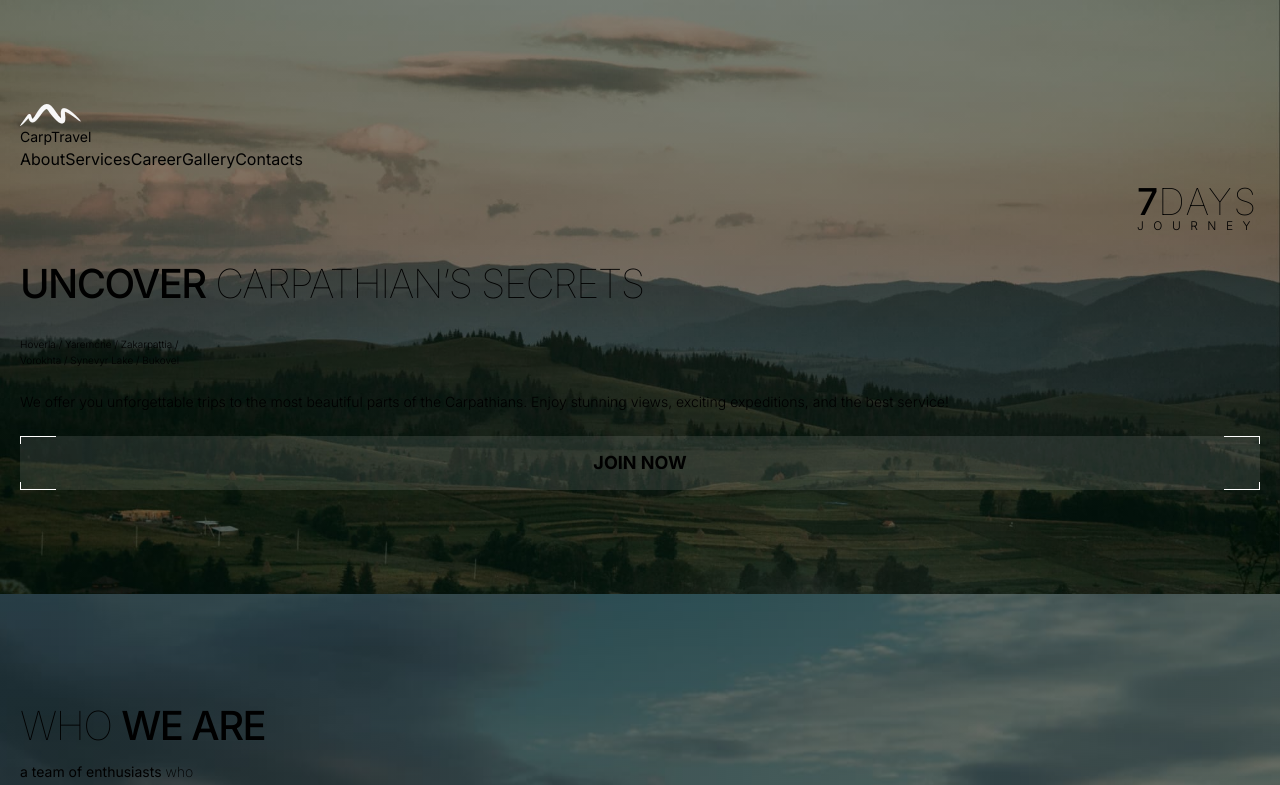
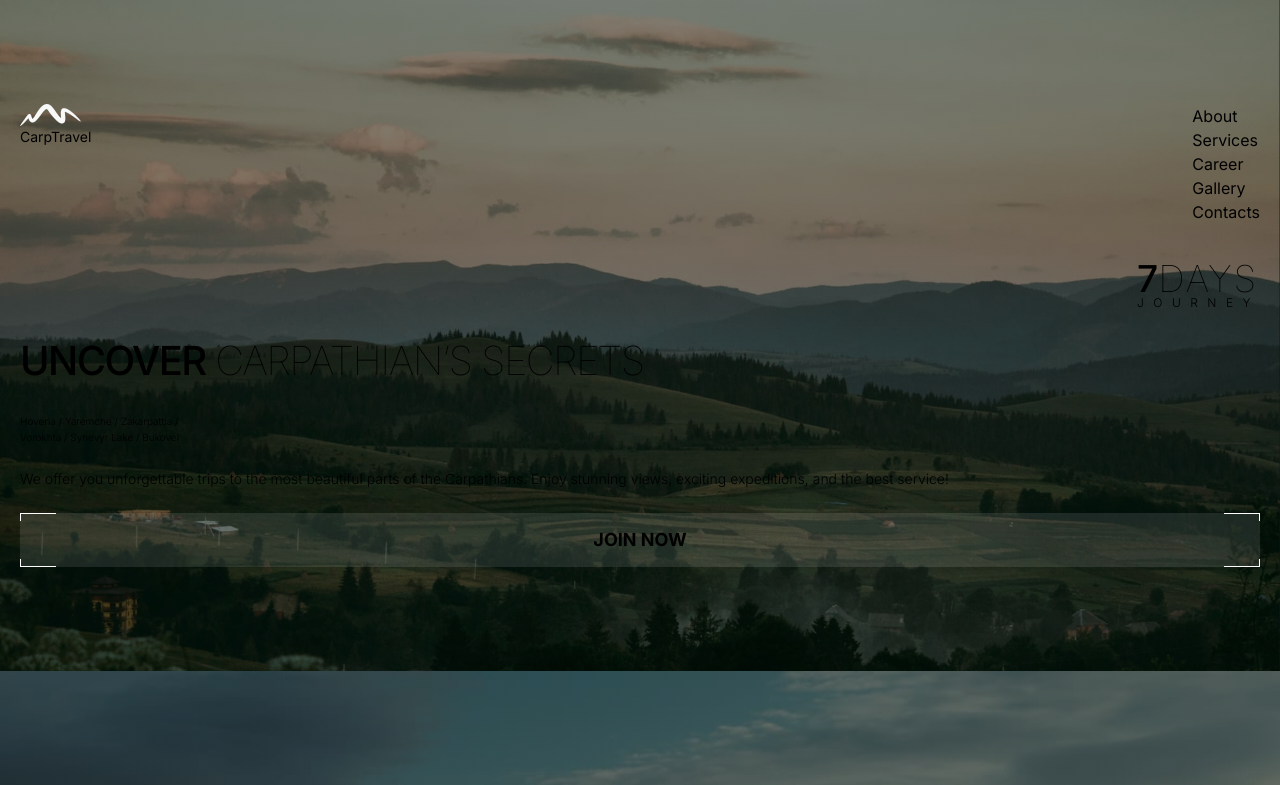
Before and after one commit to LiudmylaKozytska/carpTravel, a Next.js app: page / in a window 1280 px wide. Shown: the top 785 px of the page. Built offline with nearby package versions, Linux system fonts and the light colour scheme; a web font is replaced by a local one.

Commit message:
add mobile menu

```diff
--- a/src/app/(routes)/hero/Hero.tsx
+++ b/src/app/(routes)/hero/Hero.tsx
@@ -1,12 +1,12 @@
-import Navigation from "@/components/Header";
 import BackgroundImage from "@/components/BackgroundImage";
 import data from "../../../../public/content/hero.json";
+import Header from "@/components/Header";
 
 export default function Hero() {
   return (
     <BackgroundImage image="/images/hero.jpg">
       <div className="container pt-[36px] pb-[56px] px-[20px] md:py-[64px] lg:py-[104px] relative">
-        <Navigation/>
+        <Header />
         <div className="mb-[24px] mt-[36px] flex flex-col items-end ">
           <div>
             <p className="font-medium text-[37px] uppercase leading-none">
--- a/src/components/BackgroundImage.tsx
+++ b/src/components/BackgroundImage.tsx
@@ -12,7 +12,7 @@ export default function BackgroundImage(props: BgImage) {
         backgroundImage: `linear-gradient(rgba(2, 15, 8, 0.5), rgba(2, 15, 8, 0.5)), url(${props.image})`,
         backgroundSize: "cover",
         backgroundPositionY: "top",
-        backgroundPositionX: "10%",
+        backgroundPositionX: "center",
 
         backgroundRepeat: "no-repeat",
       }}
--- a/src/components/Header.tsx
+++ b/src/components/Header.tsx
@@ -1,26 +1,25 @@
+"use client";
+
 import Image from "next/image";
 import content from "../../public/content/navigation.json";
 import logo from "../../public/images/logo.png";
 import { Karantina } from "next/font/google";
+import Navigation from "./navigation";
 
 const karantina = Karantina({
-  subsets: ['latin'],
-  weight: ['400'],
-  style: ['normal'],
-})
+  subsets: ["latin"],
+  weight: ["400"],
+  style: ["normal"],
+});
 
-export default function Navigation() {
+export default function Header() {
   return (
-    <div>
+    <div className="flex justify-between">
       <div>
-              <Image src={logo} alt="logo" />
-              <p className="font-karantina text-[14px]">CarpTravel</p>
+        <Image src={logo} alt="logo" />
+        <p className="font-karantina text-[14px]">CarpTravel</p>
       </div>
-      <ul className="sm:hidden flex absolute">
-        {content.map((item) => (
-          <li key={item.id}>{item.name}</li>
-        ))}
-      </ul>
+      <Navigation />
     </div>
   );
 }
--- /dev/null
+++ b/src/components/Navigation.tsx
@@ -0,0 +1,36 @@
+"use client";
+
+import { useState } from "react";
+import content from "../../public/content/navigation.json";
+
+export default function Navigation() {
+  const [mobMenu, setMobMenu] = useState(false);
+
+    const toggleMobMenu = () => {
+        console.log(mobMenu);
+        setMobMenu(!mobMenu);
+
+    };
+
+  return (
+      <div className={`md: block ${mobMenu
+              ? "disable-scroll w-full h-full bg-[rgba(1, 10, 5, 0.75)] backdrop-blur-25"
+              : "sm:hidden"
+          }`}>
+      <button
+        type="button"
+        onClick={toggleMobMenu}
+        className="md:hidden lg:hidden text-[14px] font-normal uppercase tracking-[1.4px]"
+          >
+              {mobMenu ? "close" : "menu"}
+          </button>
+      <ul
+        className=""
+      >
+        {content.map((item) => (
+          <li key={item.id}>{item.name}</li>
+        ))}
+      </ul>
+    </div>
+  );
+}
```
